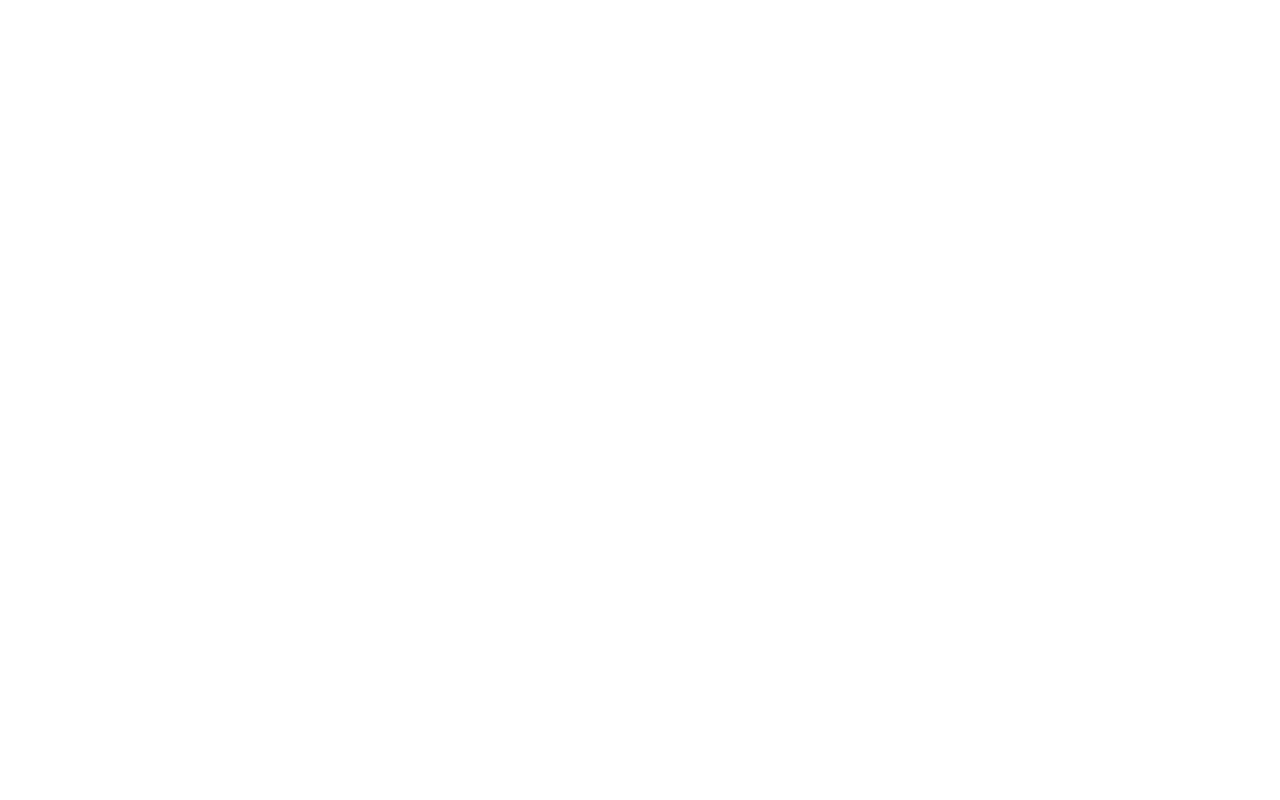
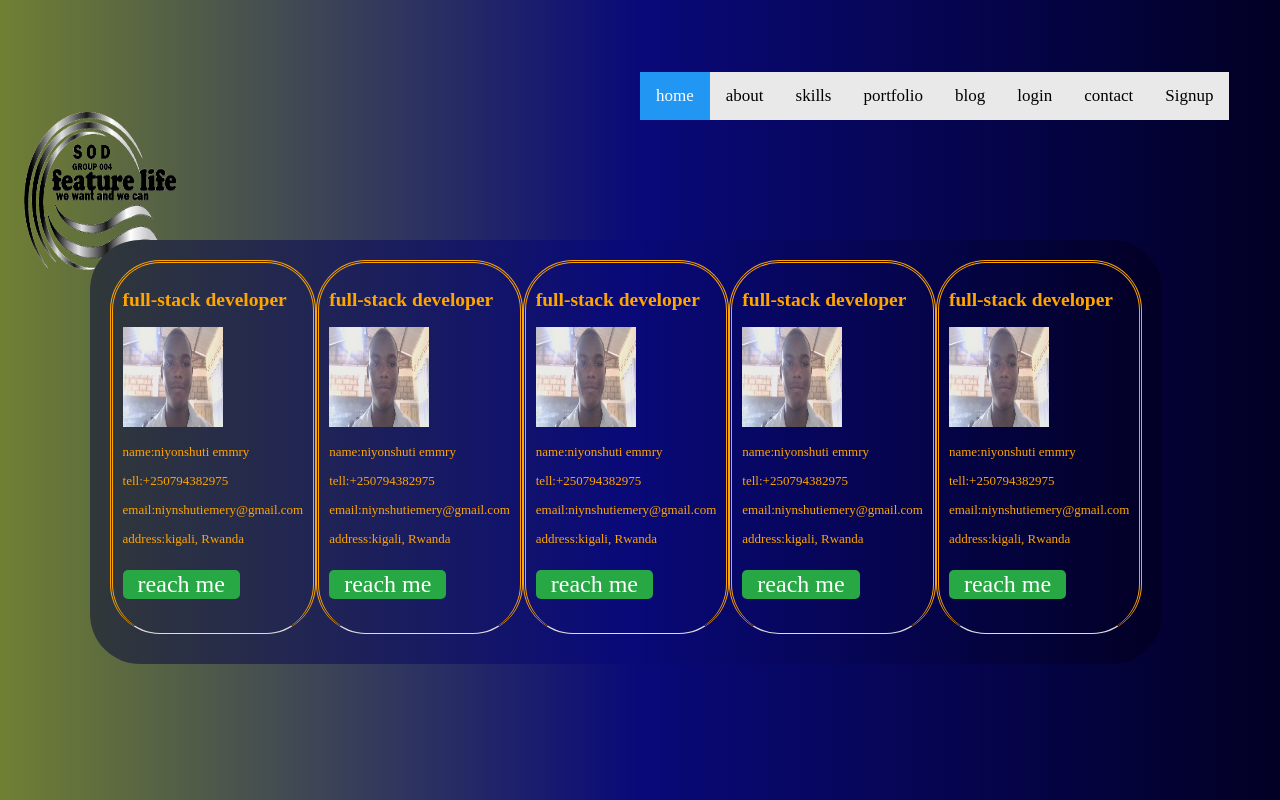
Before and after one commit to logan579/future_life, a plain HTML site: page pages/about-page.html in a window 1280 px wide. Drawn offline with Linux system fonts and the light colour scheme.

Commit message:
add:blog css,signup

```diff
--- a/css/about.css
+++ b/css/about.css
@@ -0,0 +1,83 @@
+body{ background-image: linear-gradient(to left,#020024,#090979,#708033);}
+/* Add a black background color to the top navigation bar */
+.topnav {
+ overflow: hidden;
+ background-color: #e9e9e9;
+ position: fixed;
+ left: 50%;
+ bottom: 85%;
+}
+
+/* Style the links inside the navigation bar */
+.topnav a {
+ float: left;
+ display: block;
+ color: black;
+ text-align: center;
+ padding: 14px 16px;
+ text-decoration: none;
+ font-size: 17px;
+}
+
+/* Change the color of links on hover */
+.topnav a:hover {
+ background-color: green;
+ color: black;
+}
+
+/* Style the "active" element to highlight the current page */
+.topnav a.active {
+ background-color: #2196F3;
+ color: white;
+}
+/*change position of the logo*/
+.img-logo {
+ position: absolute;
+ bottom: 60%;
+ right: 80%;
+}
+
+
+.btn {
+display: inline-block;
+padding: 1px 15px;
+margin-top: 10px;
+background: #28a745;
+color: white;
+text-decoration: none;
+border-radius: 5px;
+width: fit-content;
+height: fit-content;
+font-size: x-large;
+}
+.container {
+        width: 600px; height: fit-content;
+        position: absolute;
+        top: 30%;
+        left: 7%;
+       background-image: linear-gradient(to left,#020024,#090979,#313839);
+       color: orange;
+        padding: 20px;
+        border-radius: 8px;
+         width: max-content;
+
+        font-size: small;
+       display: grid;
+       grid-template-columns: 1fr 1fr 1fr 1fr 1fr;
+       border-radius: 50px;
+
+
+    }
+.items {  border-style: double;
+        border-bottom: 1px solid #ddd;
+        padding: 10px 10px;
+        margin-bottom: 10px;
+        border-radius: 50px;
+        width: fit-content;
+        height: fit-content;
+  }
+
+.btn:hover {
+    background-color: #f1f1f1;
+    cursor: pointer;
+     color: black;}
--- /dev/null
+++ b/css/blogs.css
@@ -0,0 +1,38 @@
+body{ background-image: linear-gradient(to left,#020024,#090979,#708033);}
+/* Add a black background color to the top navigation bar */
+.topnav {
+ overflow: hidden;
+ background-color: #e9e9e9;
+ position: fixed;
+ left: 50%;
+ bottom: 85%;
+}
+
+/* Style the links inside the navigation bar */
+.topnav a {
+ float: left;
+ display: block;
+ color: black;
+ text-align: center;
+ padding: 14px 16px;
+ text-decoration: none;
+ font-size: 17px;
+}
+
+/* Change the color of links on hover */
+.topnav a:hover {
+ background-color: green;
+ color: black;
+}
+
+/* Style the "active" element to highlight the current page */
+.topnav a.active {
+ background-color: #2196F3;
+ color: white;
+}
+/*change position of the logo*/
+.img-logo {
+ position: absolute;
+ bottom: 50%;
+ right: 70%;
+}
--- a/css/home.css
+++ b/css/home.css
@@ -1,18 +1,18 @@
-       body{ background-image: linear-gradient(to left,#020024,#090979,#00D4FF);}
+       body{ background-image: linear-gradient(to left,#020024,#090979,#708033);}
        /* Add a black background color to the top navigation bar */
        .topnav {
         overflow: hidden;
-        background-color: #e9e9e9;
+       background-image: linear-gradient(to left,#020024,#090979,#708033);
         position: fixed;
-        left: 55%;
-        bottom: 80%;
+        left: 50%;
+        bottom: 85%;
       }
 
       /* Style the links inside the navigation bar */
       .topnav a {
         float: left;
         display: block;
-        color: black;
+        color: rgb(255, 255, 255);
         text-align: center;
         padding: 14px 16px;
         text-decoration: none;
@@ -27,21 +27,21 @@
 
       /* Style the "active" element to highlight the current page */
       .topnav a.active {
-        background-color: #2196F3;
+        background-image: linear-gradient(to left,#020024,#090979,#2261bf);
         color: white;
       }
       /*change position of the logo*/
       .img-logo {
         position: absolute;
-        bottom: 50%;
-        right: 70%;
+        bottom: 60%;
+        right: 80%;
       }
       /*change position of the paragraph*/
        .introduction{
         position: absolute;
         bottom: 50%;
         right: 40%;
-        color: rgb(0, 0, 0);
+        color: rgb(255, 255, 255);
         font-style: italic;
         font-family:system-ui, -apple-system, BlinkMacSystemFont, 'Segoe UI', Roboto, Oxygen, Ubuntu, Cantarell, 'Open Sans', 'Helvetica Neue', sans-serif;
         font-size: 20px;
@@ -52,6 +52,7 @@
 
         position: absolute;
         bottom: 10%;
+        color: rgb(255, 255, 255);
        }
        /*  /*change position and color of contact us of footer*/
        .contact{
@@ -59,9 +60,10 @@
         position: absolute;
         bottom: 16%;
         left: 30%;
+        color: rgb(255, 255, 255);
        }
 
-        /*change position and color of location of footer*/
+
         .location{
           position: absolute;
           bottom: 7%;
--- /dev/null
+++ b/css/signup.css
@@ -0,0 +1,79 @@
+body{ background-image: linear-gradient(to left,#020024,#090979,#708033);}
+/* Add a black background color to the top navigation bar */
+.topnav {
+ overflow: hidden;
+ background-color: #e9e9e9;
+ position: fixed;
+ left: 50%;
+ bottom: 85%;
+}
+
+/* Style the links inside the navigation bar */
+.topnav a {
+ float: left;
+ display: block;
+ color: black;
+ text-align: center;
+ padding: 14px 16px;
+ text-decoration: none;
+ font-size: 17px;
+}
+
+/* Change the color of links on hover */
+.topnav a:hover {
+ background-color: green;
+ color: black;
+}
+
+/* Style the "active" element to highlight the current page */
+.topnav a.active {
+ background-color: #2196F3;
+ color: white;
+}
+/*change position of the logo*/
+.img-logo {
+ position: absolute;
+ bottom: 60%;
+ right: 80%;
+}
+
+.signup-container {
+    background-image: linear-gradient(to left,#020024,#090979,#313839);
+    padding: 20px;
+    border-radius: 10px;
+    box-shadow: 0 0 10px rgba(0, 0, 0, 0.1);
+    width: 350px;
+    position: absolute;
+    top: 30%;
+    left: 30%;
+    color: white;
+}
+h2 {
+    text-align: center;
+}
+.input-group {
+    margin-bottom: 15px;
+}
+label {
+    display: block;
+    margin-bottom: 5px;
+}
+input {
+    width: 100%;
+    padding: 10px;
+    border: 1px solid #ccc;
+    border-radius: 5px;
+    box-sizing: border-box;
+}
+button {
+    width: 100%;
+    padding: 10px;
+    background: #28a745;
+    color: #fff;
+    border: none;
+    border-radius: 5px;
+    cursor: pointer;
+}
+button:hover {
+    background: #218838;
+}
--- a/css/skills.css
+++ b/css/skills.css
@@ -1,5 +1,5 @@
 body{
-    background-image: linear-gradient(to left,#020024,#090979,#00d4ff);
+    background-image: linear-gradient(to left,#020024,#090979,#708033);
 }
 /* contain on the body*/
 .containt{
@@ -32,17 +32,17 @@ body{ background-image: linear-gradient(to left,#020024,#090979,#00D4FF);}
 /* Add a black background color to the top navigation bar */
 .topnav {
  overflow: hidden;
- background-color: #e9e9e9;
+  background-image: linear-gradient(to left,#020024,#090979,#708033);
  position: fixed;
- left: 55%;
- bottom: 80%;
+ left: 50%;
+ bottom: 85%;
 }
 
 /* Style the links inside the navigation bar */
 .topnav a {
  float: left;
  display: block;
- color: black;
+ color: rgb(255, 255, 255);
  text-align: center;
  padding: 14px 16px;
  text-decoration: none;
@@ -57,7 +57,7 @@ body{ background-image: linear-gradient(to left,#020024,#090979,#00D4FF);}
 
 /* Style the "active" element to highlight the current page */
 .topnav a.active {
- background-color: #2196F3;
+background-image: linear-gradient(to left,#020024,#090979,#00D4FF);
  color: white;
 }
 /*change position of the logo*/
--- a/pages/about-page.html
+++ b/pages/about-page.html
@@ -0,0 +1,84 @@
+<!DOCTYPE html>
+<html lang="en">
+<head>
+    <meta charset="UTF-8">
+    <meta name="viewport" content="width=device-width, initial-scale=1.0">
+    <title>Document</title>
+    <link rel="stylesheet" href="../css/about.css">
+</head>
+<body>
+  <header class="header"></header>
+  <img src="../assets/images/logo1.gif" alt="logo" width="300" height="300" class="img-logo">
+  <nav class="topnav">
+    <a href="./home-page.html" class="active">home</a>
+    <a href="./about-page.html" >about</a>
+    <a href="./skills-page.html">skills</a>
+    <a href="./portfolio-page.html" >portfolio</a>
+    <a href="./blog-page.html" >blog</a>
+    <a href="./login-page.html" >login</a>
+    <a href="./contact-page.html" >contact</a>
+    <a href="./sign up.html">Signup</a>
+  </nav>
+ </header>
+
+
+    <div class="container">
+        <div class="items">
+        <h2 class="pay icon" >full-stack developer</h2>
+        <img src="../assets/images/WIN_20250429_16_08_37_Pro.jpg" alt="emmery" width="100" height="100"><br>
+             <p class="dtl">name:niyonshuti emmry</p>
+             <p class="dtl">tell:+250794382975</p>
+             <p class="dtl">email:niynshutiemery@gmail.com</h2>
+            <p class="dtl">address:kigali, Rwanda</p>
+          <p class="btn">reach me</p>
+        </div>
+
+        <div class="items">
+            <h2 class="pay icon" >full-stack developer</h2>
+            <img src="../assets/images/WIN_20250429_16_08_37_Pro.jpg" alt="emmery" width="100" height="100"><br>
+                 <p class="dtl">name:niyonshuti emmry</p>
+                 <p class="dtl">tell:+250794382975</p>
+                 <p class="dtl">email:niynshutiemery@gmail.com</h2>
+                <p class="dtl">address:kigali, Rwanda</p>
+              <p class="btn">reach me</p>
+            </div>
+
+            <div class="items">
+                <h2 class="pay icon" >full-stack developer</h2>
+                <img src="../assets/images/WIN_20250429_16_08_37_Pro.jpg" alt="emmery" width="100" height="100"><br>
+                     <p class="dtl">name:niyonshuti emmry</p>
+                     <p class="dtl">tell:+250794382975</p>
+                     <p class="dtl">email:niynshutiemery@gmail.com</h2>
+                    <p class="dtl">address:kigali, Rwanda</p>
+                  <p class="btn">reach me</p>
+                </div>
+
+
+
+
+
+
+            <div class="items">
+                <h2 class="pay icon" >full-stack developer</h2>
+                <img src="../assets/images/WIN_20250429_16_08_37_Pro.jpg" alt="emmery" width="100" height="100"><br>
+                     <p class="dtl">name:niyonshuti emmry</p>
+                     <p class="dtl">tell:+250794382975</p>
+                     <p class="dtl">email:niynshutiemery@gmail.com</h2>
+                    <p class="dtl">address:kigali, Rwanda</p>
+                  <p class="btn">reach me</p>
+                </div>
+
+
+
+            <div class="items">
+                <h2 class="pay icon" >full-stack developer</h2>
+                <img src="../assets/images/WIN_20250429_16_08_37_Pro.jpg" alt="emmery" width="100" height="100"><br>
+                     <p class="dtl">name:niyonshuti emmry</p>
+                     <p class="dtl">tell:+250794382975</p>
+                     <p class="dtl">email:niynshutiemery@gmail.com</h2>
+                    <p class="dtl">address:kigali, Rwanda</p>
+                  <p class="btn">reach me</p>
+                </div>
+    </div>
+</body>
+</html>
```
Also changed, not shown: pages/blogs.html (+24 -0 lines), pages/home-page.html (+6 -2 lines), pages/sign up.html (+25 -2 lines), pages/skills-page.html (+4 -1 lines), assets/images/WIN_20250429_16_08_37_Pro.jpg (added), assets/images/users image/WIN_20250429_16_08_37_Pro.jpg (added), assets/images/users image/fiette.jpg (added), assets/images/users image/kellia.jpg (added), assets/images/users image/kevin.jpg (added), assets/images/users image/muhire.jpg (added).
